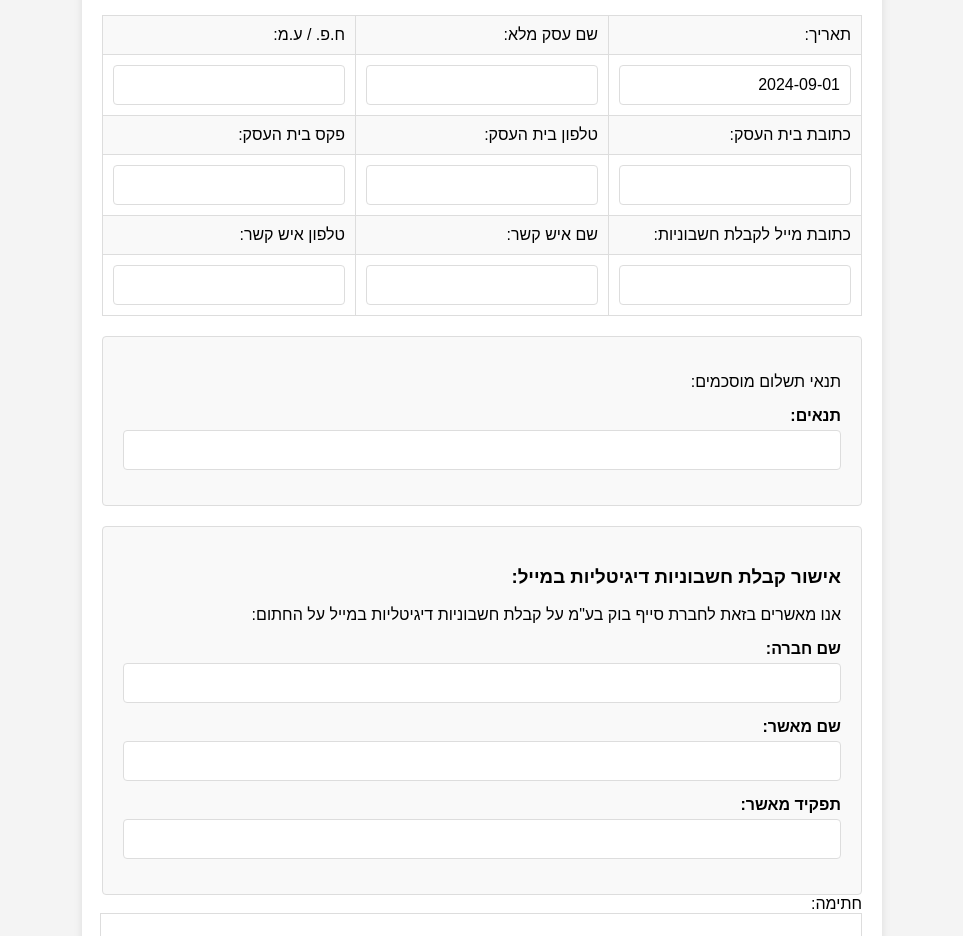
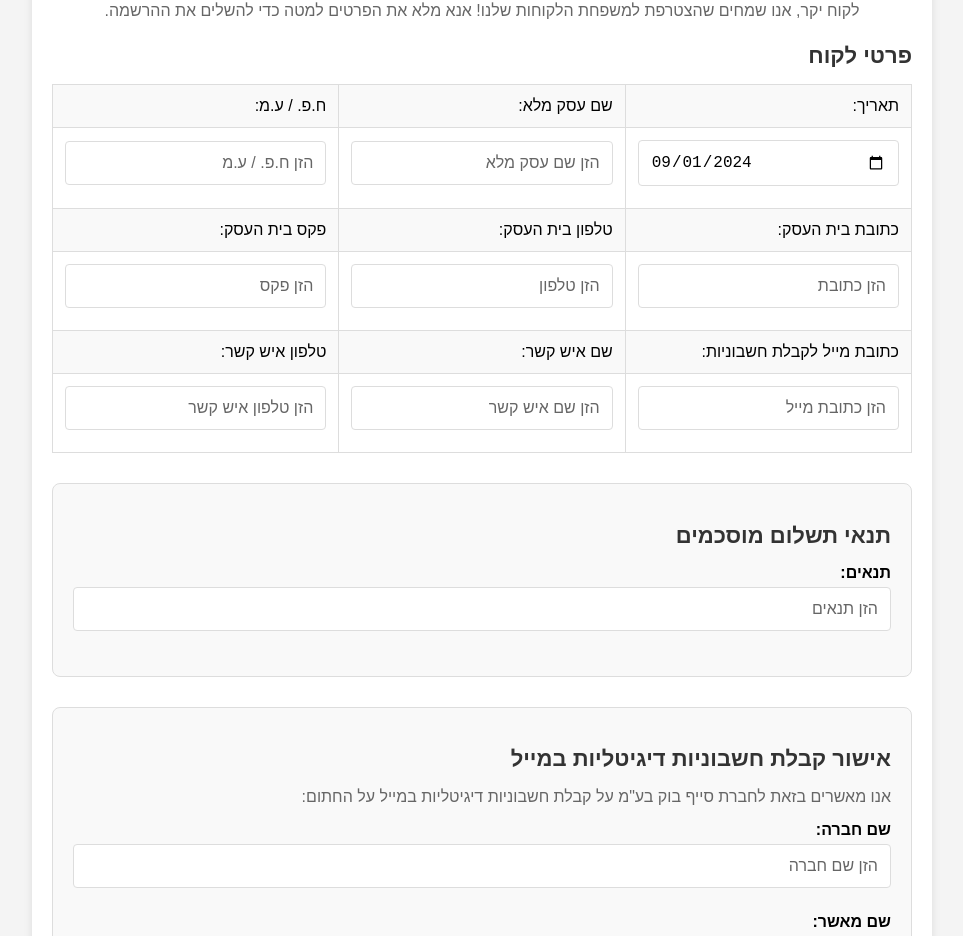
Before and after one commit to micasher/--------, a plain HTML site: page index.html in a window 1280 px wide. Shown: the part 263-1199 px from the top of the page, without its empty margins (158-1121 px from the left). Drawn offline with Linux system fonts and the light colour scheme.

Commit message:
finalFix

```diff
--- a/index.html
+++ b/index.html
@@ -1,124 +1,230 @@
+<!DOCTYPE html>
 <html lang="he" dir="rtl">
   <head>
     <meta charset="UTF-8" />
     <meta name="viewport" content="width=device-width, initial-scale=1.0" />
     <title>טופס פתיחת לקוח - Safe Book</title>
     <style>
+      :root {
+        --primary-color: #ff7f50;
+        --hover-color: #ff6f40;
+        --background-color: #f4f4f4;
+        --card-background-color: #ffffff;
+        --border-color: #ddd;
+        --text-color: #333;
+        --subtext-color: #666;
+        --footer-color: #777;
+        --font-family: "Arial", sans-serif;
+      }
+
       body {
-        font-family: Arial, sans-serif;
-        max-width: 800px;
+        font-family: var(--font-family);
+        max-width: 900px;
         margin: 0 auto;
         padding: 0;
         box-sizing: border-box;
-        background-color: #f4f4f4; /* Light grey background for the whole page */
+        background-color: var(--background-color);
       }
+
       header {
-        background-color: #ff7f50; /* Coral color */
+        background-color: var(--primary-color);
         color: white;
         padding: 20px;
         display: flex;
-        justify-content: space-between;
+        flex-direction: column;
         align-items: center;
         box-shadow: 0 4px 8px rgba(0, 0, 0, 0.1);
       }
+
       .logo {
-        font-size: 72px;
+        font-size: 36px;
         font-weight: bold;
+        margin-bottom: 10px;
       }
+
       .contact-info {
-        text-align: left;
+        text-align: center;
         font-size: 14px;
-        line-height: 1.2;
+        line-height: 1.4;
       }
+
       .contact-info p {
         margin: 0;
       }
+
+      .contact-info a {
+        color: white;
+        text-decoration: none;
+      }
+
+      .contact-info a:hover {
+        text-decoration: underline;
+      }
+
       h1 {
         text-align: center;
-        font-size: 24px;
-        margin: 20px 0 10px;
-        color: #333;
+        font-size: 28px;
+        margin: 20px 0;
+        color: var(--text-color);
       }
+
       .intro {
         text-align: center;
         margin-bottom: 20px;
-        color: #555;
+        color: var(--subtext-color);
+        font-size: 16px;
+        line-height: 1.5;
       }
+
       .container {
-        background-color: white;
+        background-color: var(--card-background-color);
         padding: 20px;
         border-radius: 8px;
         box-shadow: 0 4px 8px rgba(0, 0, 0, 0.1);
+        margin-bottom: 20px;
       }
+
+      .form-section {
+        margin-bottom: 30px;
+      }
+
+      .form-section h2 {
+        font-size: 22px;
+        color: var(--text-color);
+        margin-bottom: 15px;
+      }
+
+      .form-section p {
+        margin-bottom: 15px;
+        color: var(--subtext-color);
+        font-size: 16px;
+      }
+
       table {
         width: 100%;
         border-collapse: collapse;
         margin-bottom: 20px;
       }
+
       th,
       td {
-        border: 1px solid #ddd;
-        padding: 10px;
+        border: 1px solid var(--border-color);
+        padding: 12px;
         text-align: right;
       }
+
       th {
         background-color: #f9f9f9;
         font-weight: normal;
       }
+
       input[type="text"],
-      input[type="number"] {
+      input[type="number"],
+      input[type="date"] {
         width: 100%;
-        border: 1px solid #ddd;
-        padding: 10px;
+        border: 1px solid var(--border-color);
+        padding: 12px;
         border-radius: 4px;
         box-sizing: border-box;
         font-size: 16px;
+        margin-bottom: 10px;
       }
+
+      input::placeholder {
+        color: var(--subtext-color);
+      }
+
       .payment-terms,
       .digital-invoice {
         margin-top: 20px;
         padding: 20px;
-        border: 1px solid #ddd;
-        border-radius: 4px;
+        border: 1px solid var(--border-color);
+        border-radius: 8px;
         background-color: #f9f9f9;
       }
+
       .form-row {
         margin-bottom: 15px;
       }
+
       .form-row label {
         display: block;
         margin-bottom: 5px;
         font-weight: bold;
       }
+
       .signature-canvas {
-        border: 1px solid #ddd;
+        border: 1px solid var(--border-color);
         width: 100%;
         height: 150px;
         background-color: #fff;
       }
+
       .button-container {
         margin-top: 20px;
         text-align: center;
       }
+
       .button-container button {
-        padding: 10px 20px;
+        padding: 12px 24px;
         border: none;
-        background-color: #ff7f50;
+        background-color: var(--primary-color);
         color: white;
         font-size: 16px;
         cursor: pointer;
         border-radius: 4px;
         transition: background-color 0.3s ease;
       }
+
       .button-container button:hover {
+        background-color: var(--hover-color);
+      }
+
+      .clear-button {
         background-color: #ff6f40;
+        color: white;
+        border: none;
+        padding: 10px 20px;
+        font-size: 16px;
+        cursor: pointer;
+        border-radius: 4px;
+        transition: background-color 0.3s ease;
+        margin-top: 10px;
       }
+
+      .clear-button:hover {
+        background-color: #ff7f50;
+      }
+
       .footer {
-        background-color: #f4f4f4;
+        background-color: var(--background-color);
         padding: 10px;
         text-align: center;
         font-size: 14px;
-        color: #777;
+        color: var(--footer-color);
+      }
+
+      @media (max-width: 600px) {
+        .logo {
+          font-size: 28px;
+        }
+
+        h1 {
+          font-size: 24px;
+        }
+
+        .button-container button {
+          font-size: 14px;
+          padding: 10px 20px;
+        }
+
+        .intro {
+          font-size: 14px;
+        }
+
+        .form-section h2 {
+          font-size: 20px;
+        }
       }
     </style>
   </head>
@@ -129,16 +235,22 @@
         <p>סייף בוק בע"מ</p>
         <p>ח.פ. - 515911246</p>
         <p>המרכבה 18, חולון</p>
-        <p>safebookline@gmail.com</p>
+        <p>
+          <a href="mailto:safebookline@gmail.com">safebookline@gmail.com</a>
+        </p>
       </div>
     </header>
+
     <div class="container">
       <h1>טופס פתיחת לקוח</h1>
-      <p class="intro">לקוח יקר, אנו שמחים שהצטרפת למשפחת הלקוחות שלנו!</p>
+      <p class="intro">
+        לקוח יקר, אנו שמחים שהצטרפת למשפחת הלקוחות שלנו! אנא מלא את הפרטים למטה
+        כדי להשלים את ההרשמה.
+      </p>
 
       <form id="customerForm">
-        <p>להלן הפרטים הדרושים לפתיחת כרטיס לקוח:</p>
-
+        <section class="form-section">
+          <h2>פרטי לקוח</h2>
           <table>
             <tr>
               <th>תאריך:</th>
@@ -146,9 +258,23 @@
               <th>ח.פ. / ע.מ:</th>
             </tr>
             <tr>
-            <td><input type="text" name="date" id="dateField" /></td>
-            <td><input type="text" name="businessName" /></td>
-            <td><input type="text" name="idNumber" /></td>
+              <td><input type="date" name="date" id="dateField" /></td>
+              <td>
+                <input
+                  type="text"
+                  name="businessName"
+                  placeholder="הזן שם עסק מלא"
+                  required
+                />
+              </td>
+              <td>
+                <input
+                  type="text"
+                  name="idNumber"
+                  placeholder="הזן ח.פ. / ע.מ"
+                  required
+                />
+              </td>
             </tr>
             <tr>
               <th>כתובת בית העסק:</th>
@@ -156,9 +282,25 @@
               <th>פקס בית העסק:</th>
             </tr>
             <tr>
-            <td><input type="text" name="businessAddress" /></td>
-            <td><input type="number" name="businessPhone" /></td>
-            <td><input type="text" name="businessFax" /></td>
+              <td>
+                <input
+                  type="text"
+                  name="businessAddress"
+                  placeholder="הזן כתובת"
+                  required
+                />
+              </td>
+              <td>
+                <input
+                  type="number"
+                  name="businessPhone"
+                  placeholder="הזן טלפון"
+                  required
+                />
+              </td>
+              <td>
+                <input type="text" name="businessFax" placeholder="הזן פקס" />
+              </td>
             </tr>
             <tr>
               <th>כתובת מייל לקבלת חשבוניות:</th>
@@ -166,67 +308,127 @@
               <th>טלפון איש קשר:</th>
             </tr>
             <tr>
-            <td><input type="text" name="invoiceEmail" /></td>
-            <td><input type="text" name="contactName" /></td>
-            <td><input type="number" name="contactPhone" /></td>
+              <td>
+                <input
+                  type="text"
+                  name="invoiceEmail"
+                  placeholder="הזן כתובת מייל"
+                  required
+                />
+              </td>
+              <td>
+                <input
+                  type="text"
+                  name="contactName"
+                  placeholder="הזן שם איש קשר"
+                  required
+                />
+              </td>
+              <td>
+                <input
+                  type="number"
+                  name="contactPhone"
+                  placeholder="הזן טלפון איש קשר"
+                  required
+                />
+              </td>
             </tr>
           </table>
+        </section>
 
-        <div class="payment-terms">
-          <p>תנאי תשלום מוסכמים:</p>
+        <section class="payment-terms form-section">
+          <h2>תנאי תשלום מוסכמים</h2>
           <div class="form-row">
             <label for="paymentTerms">תנאים:</label>
-            <input type="text" id="paymentTerms" name="paymentTerms" />
+            <input
+              type="text"
+              id="paymentTerms"
+              name="paymentTerms"
+              placeholder="הזן תנאים"
+            />
           </div>
-        </div>
+        </section>
 
-        <div class="digital-invoice">
-          <h3>אישור קבלת חשבוניות דיגיטליות במייל:</h3>
+        <section class="digital-invoice form-section">
+          <h2>אישור קבלת חשבוניות דיגיטליות במייל</h2>
           <p>
             אנו מאשרים בזאת לחברת סייף בוק בע"מ על קבלת חשבוניות דיגיטליות במייל
             על החתום:
           </p>
           <div class="form-row">
             <label for="companyName">שם חברה:</label>
-            <input type="text" id="companyName" name="companyName" />
+            <input
+              type="text"
+              id="companyName"
+              name="companyName"
+              placeholder="הזן שם חברה"
+              required
+            />
           </div>
           <div class="form-row">
             <label for="approverName">שם מאשר:</label>
-            <input type="text" id="approverName" name="approverName" />
+            <input
+              type="text"
+              id="approverName"
+              name="approverName"
+              placeholder="הזן שם מאשר"
+              required
+            />
           </div>
           <div class="form-row">
             <label for="approverPosition">תפקיד מאשר:</label>
-            <input type="text" id="approverPosition" name="approverPosition" />
+            <input
+              type="text"
+              id="approverPosition"
+              name="approverPosition"
+              placeholder="הזן תפקיד מאשר"
+              required
+            />
           </div>
+        </section>
+
+        <section class="form-section">
+          <h2>חתימה</h2>
+          <div class="form-row">
+            <label for="signatureCanvas">חתימה:</label>
+            <canvas
+              id="signatureCanvas"
+              class="signature-canvas"
+              aria-label="Signature Canvas"
+              title="הניחו את העכבר על הקנבס כדי לחתום כאן"
+            ></canvas>
+            <button
+              class="clear-button"
+              type="button"
+              onclick="clearSignature()"
+            >
+              נקה
+            </button>
           </div>
-
-        <div class="signature">
-          <label for="signatureCanvas">חתימה:</label>
-          <canvas id="signatureCanvas" class="signature-canvas"></canvas>
-          <button type="button" onclick="clearSignature()">נקה</button>
-        </div>
+        </section>
 
         <div class="button-container">
           <button type="submit">שלח</button>
         </div>
       </form>
     </div>
+
     <div class="footer">
       <p>תודה רבה, חברת סייף בוק בע"מ</p>
     </div>
+
     <script>
-      function setCurrentDate() {
+      document.addEventListener("DOMContentLoaded", function () {
         const dateField = document.getElementById("dateField");
-        const today = new Date();
-        const formattedDate = today.toISOString().split("T")[0]; // YYYY-MM-DD
-        dateField.value = formattedDate;
-      }
-
-      setCurrentDate();
-
         const canvas = document.getElementById("signatureCanvas");
         const context = canvas.getContext("2d");
         let drawing = false;
+
+        function setCurrentDate() {
+          const today = new Date();
+          const formattedDate = today.toISOString().split("T")[0];
+          dateField.value = formattedDate;
+        }
 
         function resizeCanvas() {
           const ratio = window.devicePixelRatio || 1;
@@ -235,9 +437,6 @@
           context.scale(ratio, ratio);
           context.lineWidth = 2;
         }
-
-      // Set canvas size only once on load
-      resizeCanvas();
 
         function preventDefaultTouch(event) {
           event.preventDefault();
@@ -250,7 +449,8 @@
             (event.touches ? event.touches[0].clientX : event.clientX) -
             rect.left;
           const y =
-          (event.touches ? event.touches[0].clientY : event.clientY) - rect.top;
+            (event.touches ? event.touches[0].clientY : event.clientY) -
+            rect.top;
           context.beginPath();
           context.moveTo(x, y);
         }
@@ -262,7 +462,8 @@
             (event.touches ? event.touches[0].clientX : event.clientX) -
             rect.left;
           const y =
-          (event.touches ? event.touches[0].clientY : event.clientY) - rect.top;
+            (event.touches ? event.touches[0].clientY : event.clientY) -
+            rect.top;
           context.lineTo(x, y);
           context.stroke();
         }
@@ -276,19 +477,19 @@
           context.clearRect(0, 0, canvas.width, canvas.height);
         }
 
-      // Mouse Events
+        setCurrentDate();
+        resizeCanvas();
+
+        window.addEventListener("resize", resizeCanvas);
+
         canvas.addEventListener("mousedown", startDrawing);
         canvas.addEventListener("mousemove", draw);
         canvas.addEventListener("mouseup", stopDrawing);
         canvas.addEventListener("mouseout", stopDrawing);
-
-      // Touch Events
         canvas.addEventListener("touchstart", startDrawing, { passive: false });
         canvas.addEventListener("touchmove", draw, { passive: false });
         canvas.addEventListener("touchend", stopDrawing);
         canvas.addEventListener("touchcancel", stopDrawing);
-
-      // Prevent scrolling when touching the canvas
         canvas.addEventListener("touchstart", preventDefaultTouch, {
           passive: false,
         });
@@ -305,29 +506,36 @@
             const formObject = {};
             formData.forEach((value, key) => (formObject[key] = value));
 
-          formObject.signature = canvas.toDataURL(); // Convert canvas to data URL
+            formObject.signature = canvas.toDataURL();
 
             fetch(
               "https://script.google.com/macros/s/AKfycbyYX2oPMNThZ0beI_5fuIkUg8tH0Kze9c_MF6cQOuIGKSkh3EsMScZsrrbb9i4quykn/exec",
               {
                 method: "POST",
-              mode: "no-cors",
                 headers: {
                   "Content-Type": "application/json",
                 },
                 body: JSON.stringify(formObject),
               }
             )
-            .then((response) => response.text())
+              .then((response) => {
+                if (!response.ok)
+                  throw new Error("Network response was not ok.");
+                return response.text();
+              })
               .then((result) => {
-              alert("Form submitted successfully!");
-
-              // Clear all form inputs and the signature canvas
+                alert("הטופס נשלח בהצלחה!");
                 document.getElementById("customerForm").reset();
                 clearSignature();
               })
               .catch((error) => console.error("Error:", error));
           });
+      });
+      function clearSignature() {
+        const canvas = document.getElementById("signatureCanvas");
+        const context = canvas.getContext("2d");
+        context.clearRect(0, 0, canvas.width, canvas.height);
+      }
     </script>
   </body>
 </html>
```
Lines whose indentation alone changed are shown as unchanged.
